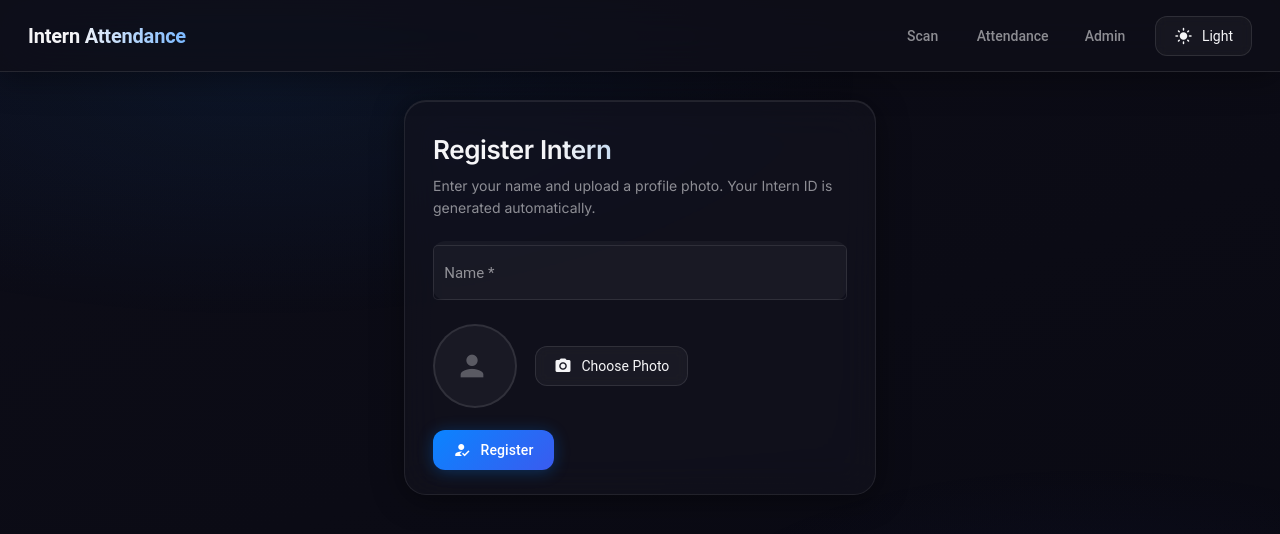
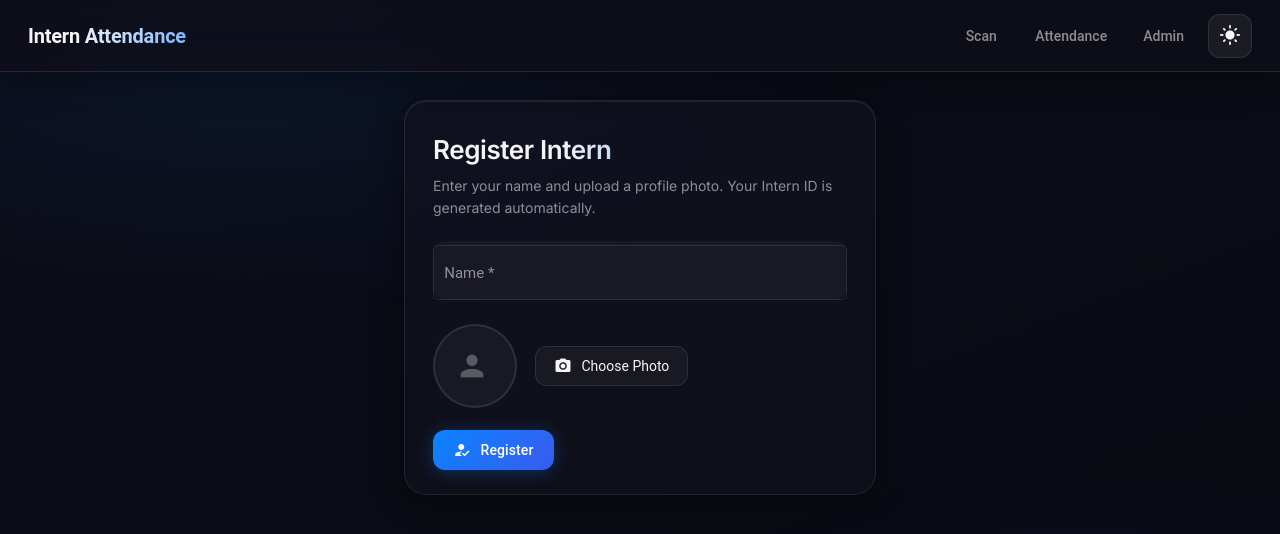
Before and after one commit to Boomika-Selvam/intern-attendance-tracker, an Angular app in the folder frontend/: page /register in a window 1280 px wide. Shown: the top 534 px of the page. Built offline with nearby package versions, Linux system fonts and the light colour scheme; what @zxing/ngx-scanner would draw is missing.

Commit message:
Add visible theme toggle button

```diff
--- a/frontend/src/app/app.component.css
+++ b/frontend/src/app/app.component.css
@@ -93,16 +93,25 @@ nav a.router-link-active {
   }
 }
 .theme-toggle {
-  margin-left: 8px;
-  min-width: 92px;
+  margin-left: 10px;
+  color: var(--text-primary) !important;
+  background: rgba(255, 255, 255, 0.06) !important;
+  border: 1px solid var(--border-mid) !important;
+  border-radius: 12px !important;
+  width: 44px !important;
+  height: 44px !important;
+  display: inline-flex !important;
+  align-items: center;
+  justify-content: center;
 }
 
 .theme-toggle mat-icon {
-  margin-right: 6px;
+  margin: 0 !important;
+  font-size: 22px !important;
+  width: 22px !important;
+  height: 22px !important;
 }
 
-body.light-theme mat-toolbar {
-  background: rgba(255, 255, 255, 0.82) !important;
-  color: var(--text-primary) !important;
-  border-bottom-color: var(--border-mid);
+body.light-theme .theme-toggle {
+  background: rgba(15, 23, 42, 0.06) !important;
 }
--- a/frontend/src/app/app.component.html
+++ b/frontend/src/app/app.component.html
@@ -6,12 +6,11 @@
     <a mat-button routerLink="/scan" routerLinkActive="active">Scan</a>
     <a mat-button routerLink="/attendance" routerLinkActive="active">Attendance</a>
     <a mat-button routerLink="/admin" routerLinkActive="active">Admin</a>
+  </nav>
 
-    <button mat-stroked-button type="button" class="theme-toggle" (click)="toggleTheme()">
-      <mat-icon>{{ isLightTheme ? 'dark_mode' : 'light_mode' }}</mat-icon>
-      {{ isLightTheme ? 'Dark' : 'Light' }}
-    </button>
-  </nav>
+  <button mat-icon-button type="button" class="theme-toggle" (click)="toggleTheme()">
+    <mat-icon>{{ isLightTheme ? 'dark_mode' : 'light_mode' }}</mat-icon>
+  </button>
 </mat-toolbar>
 
 <router-outlet></router-outlet>
```
